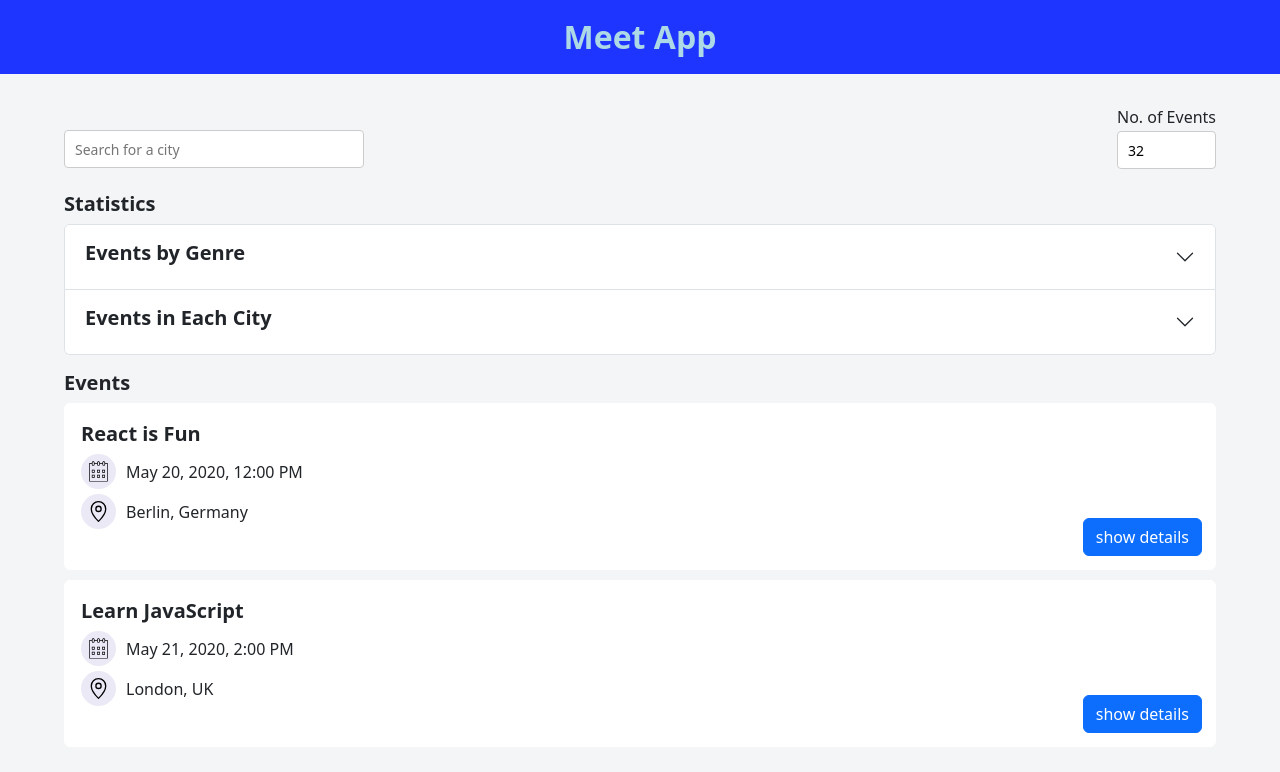
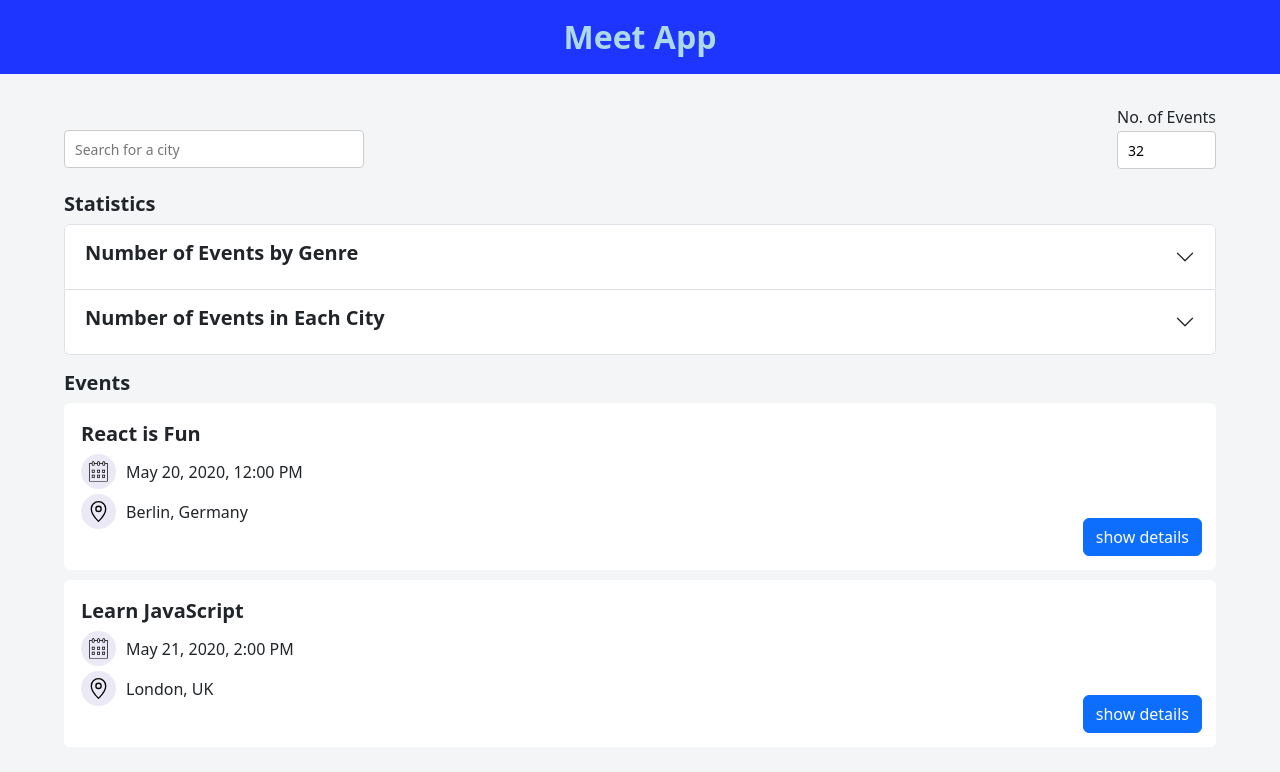
Before and after one commit to rmoise/meet, a React (Create React App) app: page / in a window 1280 px wide. Shown: the top 772 px of the page. Built offline with nearby package versions, Linux system fonts and the light colour scheme; what atatus-spa would draw is missing.

Commit message:
update statistic headers

```diff
--- a/src/App.js
+++ b/src/App.js
@@ -143,14 +143,14 @@ class App extends Component {
           <h5 className="fw-bold">Statistics</h5>
           <Accordion className='mb-2' alwaysOpen>
       <Accordion.Item eventKey="0">
-        <Accordion.Header><h5 className="fw-bold">Events by Genre</h5></Accordion.Header>
+        <Accordion.Header><h5 className="fw-bold">Number of Events by Genre</h5></Accordion.Header>
         <Accordion.Body>
 <Card className='mb-4'><EventGenre events={this.state.events}/></Card>
         </Accordion.Body>
       </Accordion.Item>
 
       <Accordion.Item eventKey="1">
-        <Accordion.Header><h5 className="fw-bold">Events in Each City</h5></Accordion.Header>
+        <Accordion.Header><h5 className="fw-bold">Number of Events in Each City</h5></Accordion.Header>
         <Accordion.Body>
 <Card className='mb-4'><ResponsiveContainer height={400} >
             <ScatterChart className='city-chart'
```
